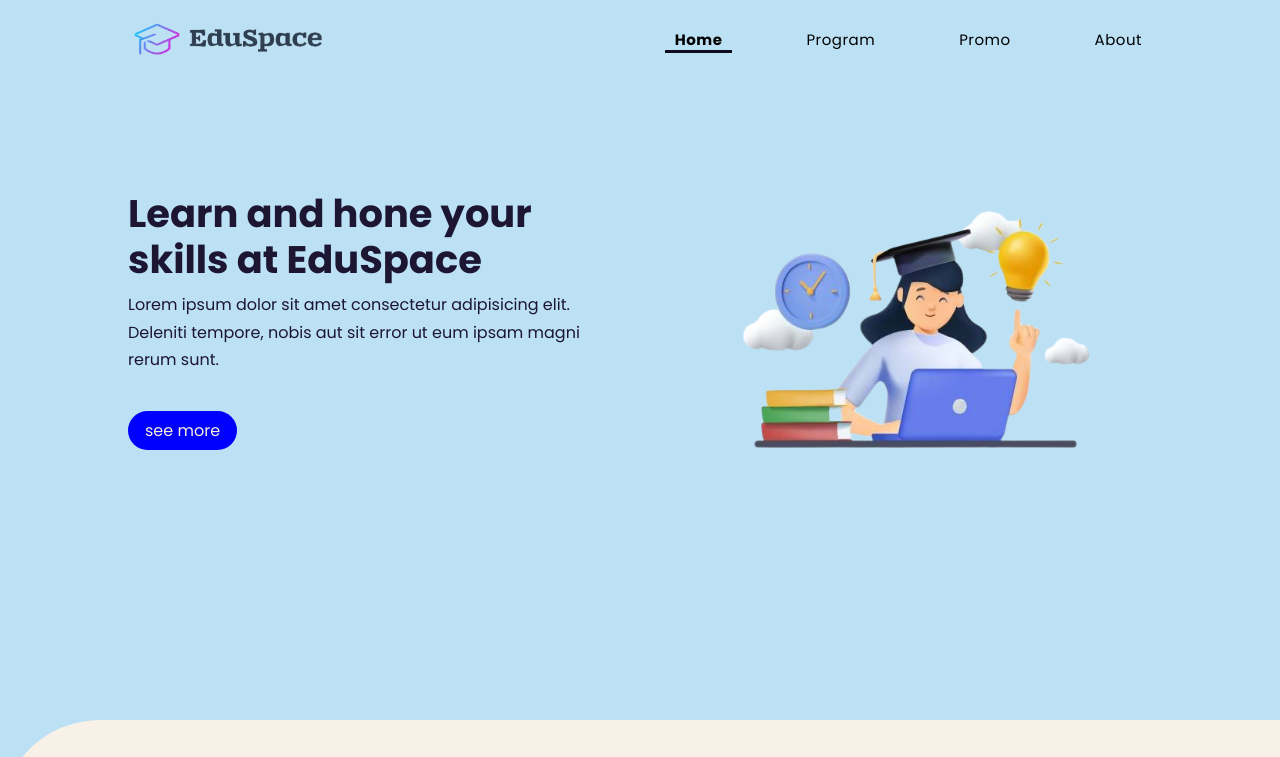
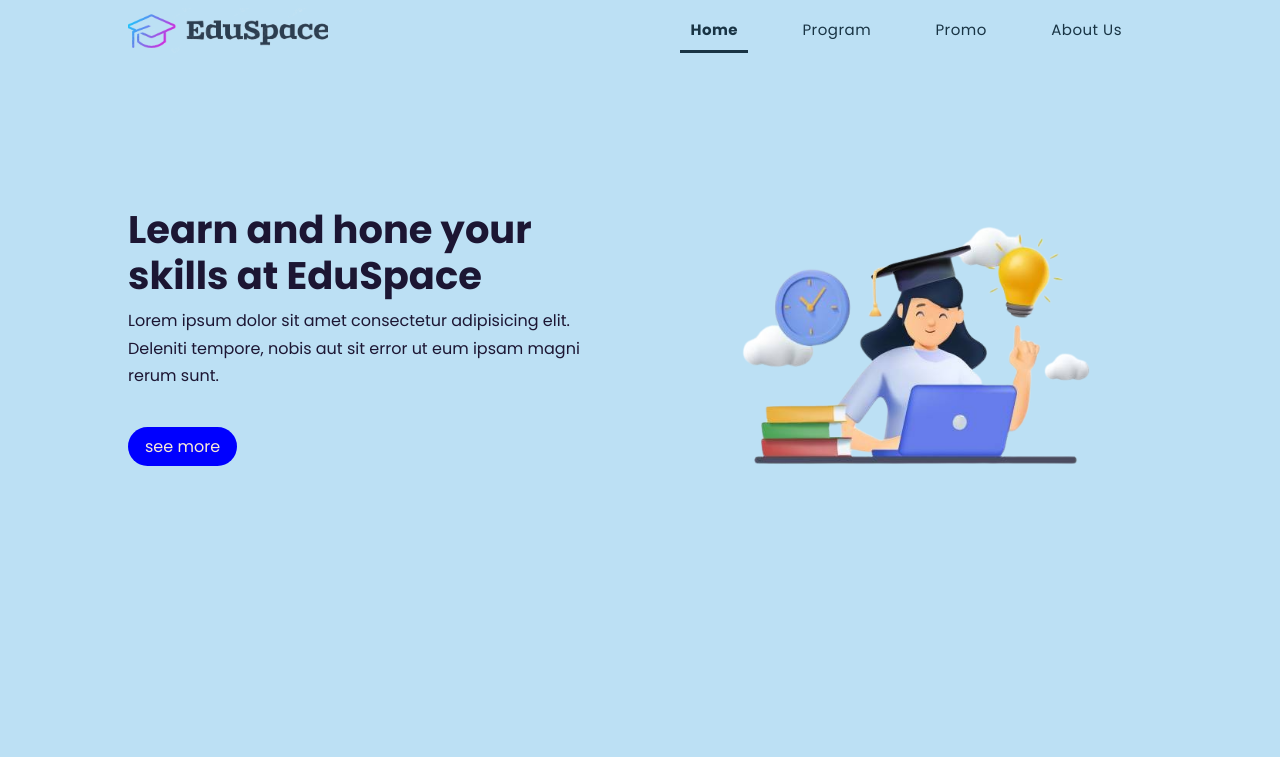
Before and after one commit to muhammadfija/FE-Jayapura-10, a plain HTML site: page home/css/index.html in a window 1280 px wide. Shown: the top 757 px of the page. Drawn offline with nearby package versions, Linux system fonts and the light colour scheme; files whose address does not match are found by name.

Commit message:
update page home

```diff
--- a/home/css/index.html
+++ b/home/css/index.html
@@ -15,26 +15,24 @@
     <link rel="stylesheet" href="https://cdn.jsdelivr.net/npm/swiper@7/swiper-bundle.min.css" />
 
     <link rel="stylesheet" href="style.css" />
+
   </head>
   <body>
-    <nav>
-  <div class="container nav_container">
-    <a href="#" class="logo"><img src="./gambar/4.png" alt="#"></a>
-    <ul class="nav_menu">
-      <li class="active"><a href="index.html">Home</a></li>
-      <li><a href="/Program/page-program.html">Program</a></li>
-      <li><a href="/Promo/promo.html">Promo</a></li>
-      <li><a href="/About/EduSpaceAbout.html">About</a></li>
-    </ul>
-    <button id="open-menu-btn"><i class="uil uil-bars"></i></button>
-    <button id="close-menu-btn"><i class="uil uil-multiply"></i></button>
-  </div>
-</nav>
+    <header class="header-program">
+      <img src="./gambar/4.png" alt="logoEdu" class="logo">
+      <div class="bx bx-menu" id="menu-icon"></div>
+      <nav class="navbar-program">
+          <a href="/home/css/index.html" class="active">Home</a>
+          <a href="/Program/page-program.html" class="home">Program</a>
+          <a href="/Promo/promo.html" class="home">Promo</a>
+          <a href="/About/EduSpaceAbout.html" class="home">About Us</a>
+      </nav>
+  </header>
 
 
     <!--========================== END OF NAVBAR =====================-->
 
-    <header>
+    <section class="header1">
       <div class="container header_container">
         <div class="header_left">
           <h1>Learn and hone your skills at EduSpace</h1>
@@ -47,7 +45,7 @@
           </div>
         </div>
       </div>
-    </header>
+    </section>
     <!--========================== END OF HEADER =====================-->
     <section class="programs">
       <h2>Program</h2>
--- a/home/css/style.css
+++ b/home/css/style.css
@@ -81,22 +81,67 @@ img {
 }
 
 /*======================NAVBAR=========================*/
-nav {
-  background: transparent;
-  width: 100vw;
-  height: 5rem;
+#menu-icon{
+  font-size: 2rem;
+  cursor: pointer;
+  display: none;
+}
+
+.header-program{
+  text-decoration: none;
+  background-color: #BCE0F4;
   position: fixed;
-  top: 0;
-  z-index: 11;
+  padding: 10px 10%;
+  width: 100%;
+  height: 60px;
+  display: flex;
+  justify-content: space-between;
+  align-items: center;
+  z-index: 100;
 }
-.logo {
+
+.logo{
   float: left;
   width: 200px;
   height: 45px;
 }
-.nav_menu li.active a {
-  color: black;
+
+
+.navbar-program a{
+  color: #193444;
+  list-style: none;
+  display: inline-block;
+  margin: 0 20px;
+  position: relative;
+  text-decoration: none;
+  padding: 0 10px;
+  letter-spacing: 0.5px;
+  font-size: 15px;
+}
+
+
+.navbar-program  a:after{
+  content: '';
+  height: 3px;
+  width: 0;
+  background: #193444;
+  position: absolute;
+  left: 0;
+  bottom: -10px;
+  transition: 0.5s;
+}
+.navbar-program  a.active,
+.navbar-program  a:hover{
+  color: #193444;
   font-weight: bolder;
+}
+
+.navbar-program a.active:after{
+  width: 100%;
+}
+
+.navbar-program a:hover:after{
+  width: 100%;
 }
 
 /*===============styleeing css scroll with javascript================*/
@@ -153,7 +198,7 @@ bottom: 10px;
 transition: 0.5s;*/
 
 /*======================HEADER=========================*/
-header {
+header1 {
   position: relative;
   top: 5rem;
   overflow: hidden;
```
Also changed, not shown: Program/page-program.html (+0 -1 lines).
